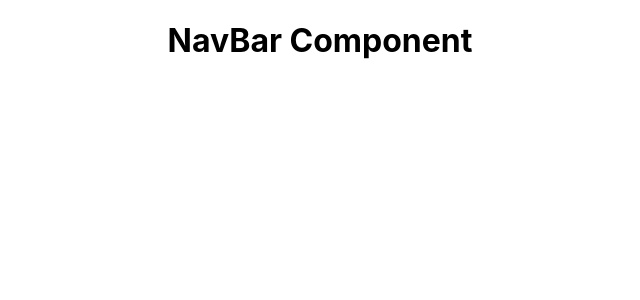
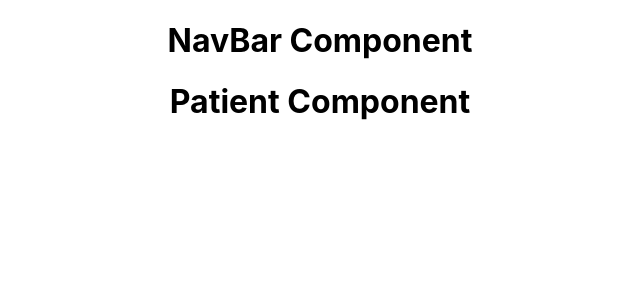
Before and after one commit to NoahAl777/paperless-2.0, a React (Create React App) app: page / in a window 1280 px wide. Shown: the top 300 px of the page, without its empty margins (320-960 px from the left). Built offline with nearby package versions, Linux system fonts and the light colour scheme.

Commit message:
create PatientList component and import to App component

```diff
--- a/src/App.js
+++ b/src/App.js
@@ -1,11 +1,13 @@
-import logo from './logo.svg';
+// import logo from './logo.svg';
 import './App.css';
 import NavBar from "./Components/NavBar"
+import PatientList from './Components/PatientList';
 
 function App() {
   return (
     <div className="App">
       <NavBar />
+      <PatientList />
     </div>
   );
 }
--- /dev/null
+++ b/src/Components/PatientList.js
@@ -0,0 +1,9 @@
+import React from "react";
+
+const PatientList = () => {
+  return (
+    <h1>Patient Component</h1>
+  );
+};
+
+export default PatientList;
```
